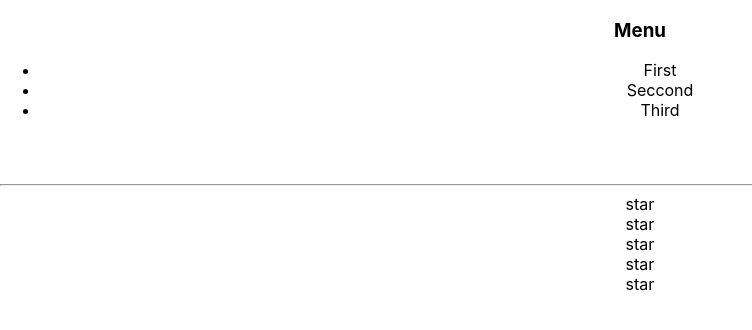
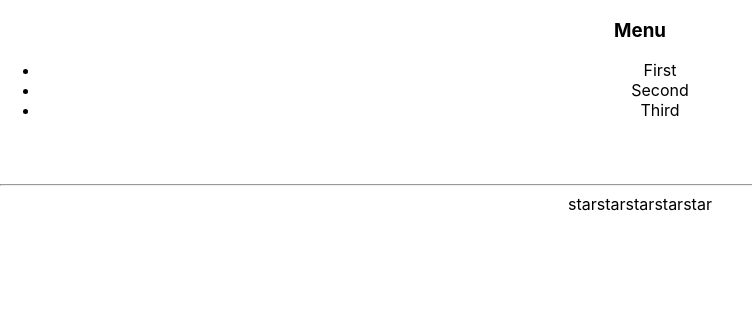
Before and after one commit to djonnybravo/kabzda, a React (Create React App) app: page / in a window 1280 px wide. Shown: the top 330 px of the page, without its empty margins (0-752 px from the left). Built offline with nearby package versions, Linux system fonts and the light colour scheme.

Commit message:
change HTML

```diff
--- a/src/components/Accordion/Accordion.tsx
+++ b/src/components/Accordion/Accordion.tsx
@@ -6,7 +6,7 @@ const Accordion = () => {
             <h3>Menu</h3>
             <ul>
                 <li>First</li>
-                <li>Seccond</li>
+                <li>Second</li>
                 <li>Third</li>
             </ul>
         </div>
--- a/src/components/Rating/Rating.tsx
+++ b/src/components/Rating/Rating.tsx
@@ -3,11 +3,11 @@ import React from 'react';
 const Rating = () => {
     return (
         <div>
-            <div>star</div>
-            <div>star</div>
-            <div>star</div>
-            <div>star</div>
-            <div>star</div>
+            <span>star</span>
+            <span>star</span>
+            <span>star</span>
+            <span>star</span>
+            <span>star</span>
         </div>
     );
 };
```
